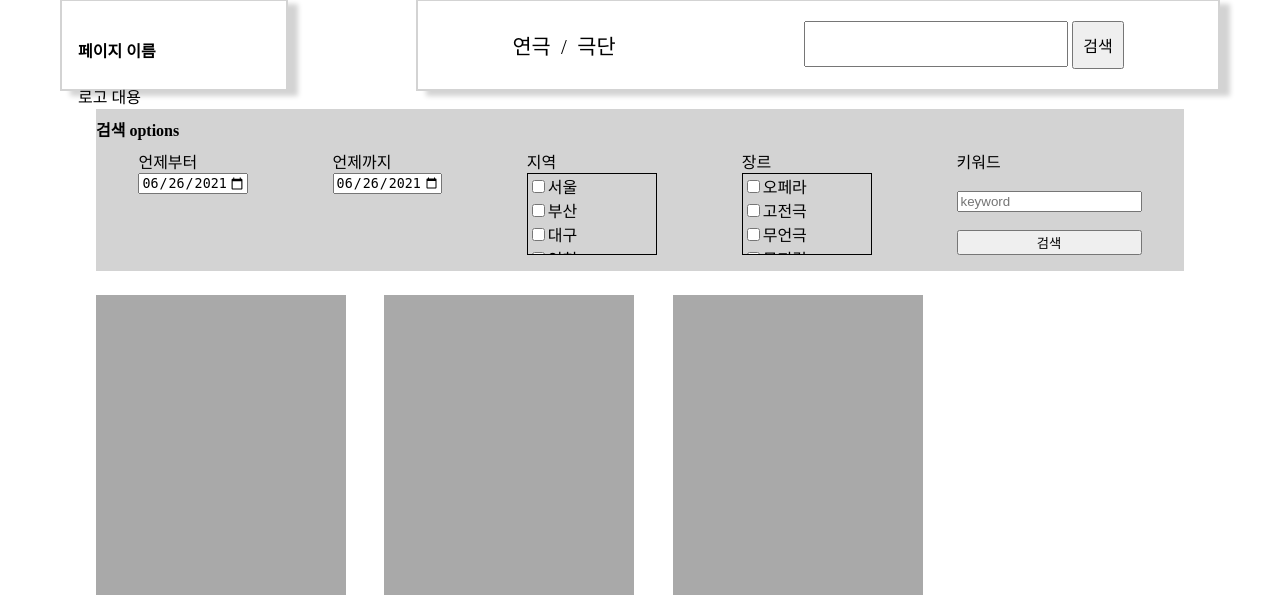
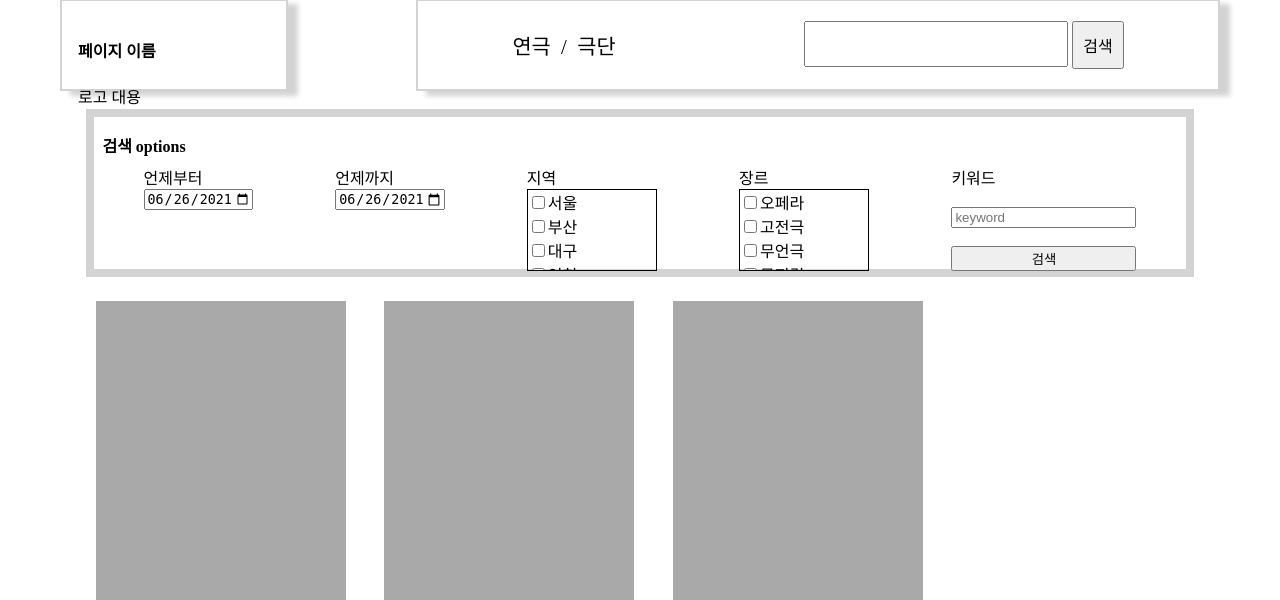
Before and after one commit to mju-likelion/raonair-backend-legacy, a Django app: page /search-with-options in a window 1280 px wide. Shown: the part 35-635 px from the top of the page. Run offline with Django 3.2, Linux system fonts and the light colour scheme.

Commit message:
수정: 검색 옵션 부분 css수정

```diff
--- a/actProjects/App/static/css/search-play-with-options-style.css
+++ b/actProjects/App/static/css/search-play-with-options-style.css
@@ -13,14 +13,17 @@
 }
 
 #main__search-options {
-    width: 85vw;
-    height: 20vh;
+    width: 84vw;
+    height: 17vh;
     margin-top: 7vh;
     padding-bottom: 2vh;
     display: flex;
     flex-direction: column;
     align-self: center;
-    background-color: lightgrey;
+    padding: 1em;
+    background-clip: content-box;
+    box-shadow: inset 0 0 0 0.5em lightgrey;
+    /* background-color: lightgrey; */
 }
         /*search-options__input*/
 #search-options__input {
```
